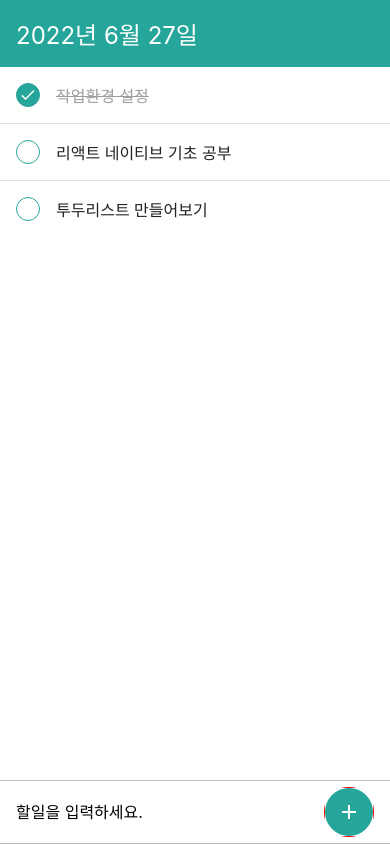
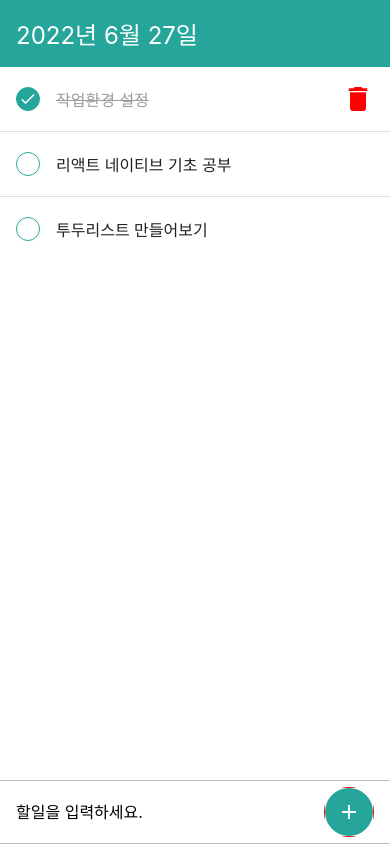
Before and after one commit to da-in/react-native-practice, a React Native app in the folder TodoApp/: screen / in a window 390 px wide. Built offline with nearby package versions, Linux system fonts and the light colour scheme.

Commit message:
4.5.1 Add Remove Vector Icon

```diff
--- a/TodoApp/components/TodoItem.js
+++ b/TodoApp/components/TodoItem.js
@@ -1,5 +1,7 @@
 import React from 'react';
 import {Image, StyleSheet, Text, TouchableOpacity, View} from 'react-native';
+import Icon from 'react-native-vector-icons/MaterialIcons';
+
 function TodoItem({id, text, done, onToggle}) {
   return (
     <View style={styles.item}>
@@ -13,6 +15,11 @@ function TodoItem({id, text, done, onToggle}) {
         </View>
       </TouchableOpacity>
       <Text style={[styles.text, done && styles.lineThrough]}>{text}</Text>
+      {done ? (
+        <Icon name="delete" size={32} color="red" />
+      ) : (
+        <View style={styles.removePlaceholder} />
+      )}
     </View>
   );
 }
@@ -45,6 +52,10 @@ const styles = StyleSheet.create({
     color: '#9e9e9e',
     textDecorationLine: 'line-through',
   },
+  removePlaceholder: {
+    width: 32,
+    height: 32,
+  },
 });
 
 export default TodoItem;
--- a/TodoApp/package.json
+++ b/TodoApp/package.json
@@ -11,7 +11,8 @@
   },
   "dependencies": {
     "react": "18.0.0",
-    "react-native": "0.69.0"
+    "react-native": "0.69.0",
+    "react-native-vector-icons": "^9.2.0"
   },
   "devDependencies": {
     "@babel/core": "^7.12.9",
```
Also changed, not shown: 2 other files (tests, documents, lock files or other folders).
